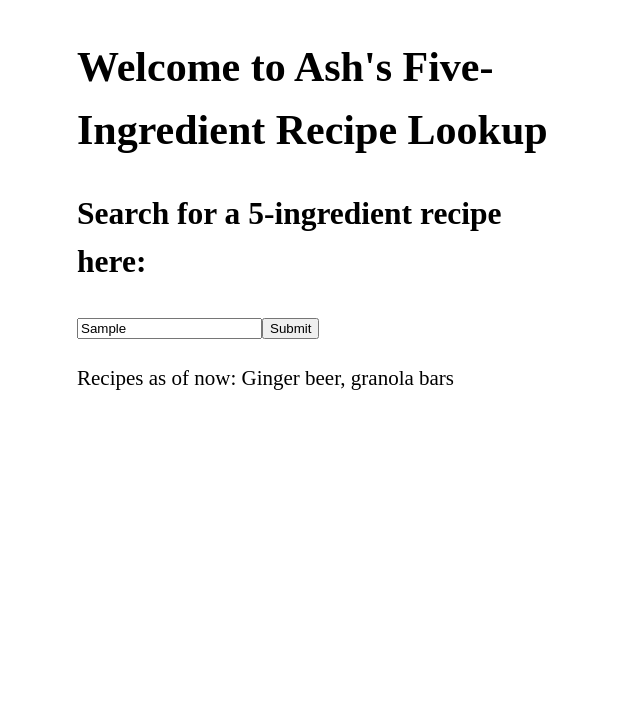
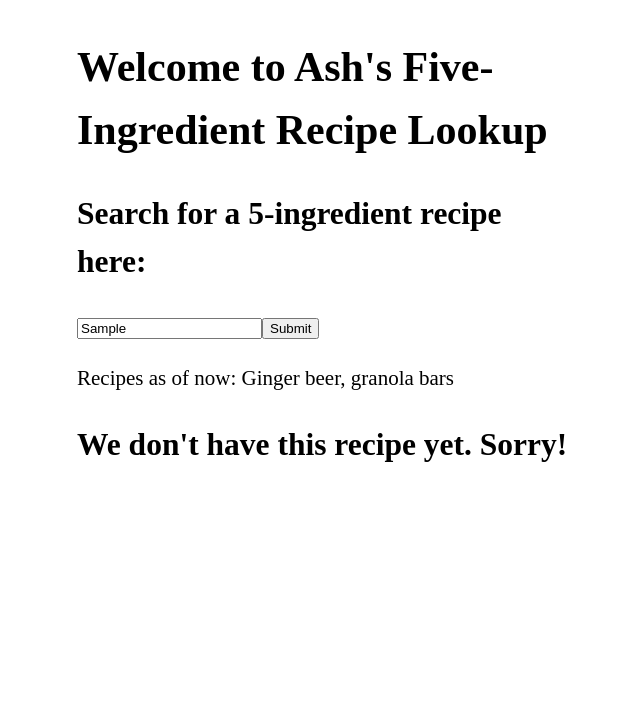
Before and after one commit to AshtarCodes/5-ingredient-recipe-app, a website: page index.html in a window 1280 px wide. Both pictures are taken after typing "Sample" into the empty fields and a click on the button "Submit". Shown: the top 720 px of the page, without its empty margins (313-953 px from the left). Drawn offline with Linux system fonts and the light colour scheme; no server answers.

Commit message:
fixed 404 handling bug in main.js

```diff
--- a/index.html
+++ b/index.html
@@ -16,7 +16,7 @@
                     <h1>Welcome to Ash's Five-Ingredient Recipe Lookup</h1>
                     <div class="row">
                         <h2>Search for a 5-ingredient recipe here:</h2>
-                        <input id='recipeName' type="text" name="" placeholder="Enter recipe name"><button class='submit' type="button" name='button'>Submit</button>
+                        <input id='recipeName' type="text" name="" placeholder="Enter recipe name"><button id='submit' type="button" name='button'>Submit</button>
                         <p>Recipes as of now: Ginger beer, granola bars</p>
                     </div>
                     <div class="row">
--- a/main.js
+++ b/main.js
@@ -1,6 +1,4 @@
 let input = document.querySelector('#recipeName')
-
-document.querySelector('.submit').addEventListener('click', getRecipe)
 
 // Execute a function when the user presses a key on the keyboard
 input.addEventListener("keyup", function(event) {
@@ -13,11 +11,13 @@ input.addEventListener("keyup", function(event) {
     }
 });
 
+document.querySelector('#submit').addEventListener('click', getRecipe)
+
+
 async function getRecipe () {
     let recipeName = document.querySelector('#recipeName').value
     console.log(recipeName);
-    // recipeName = recipeName.split(' ').map((el, i, arr) => { (el !== arr[arr.length-1]) ? el + '%20' : el}).join('');
-    // console.log(recipeName);
+
     try {
         const response = await fetch(`https://ash-recipe-api.herokuapp.com/api/recipes/${recipeName}`)
         const data = await response.json()
@@ -44,12 +44,23 @@ async function getRecipe () {
             } else {
                 document.querySelector('.video-container').classList.add('display-none')
             }
-
-
         }
-
     } catch (error) {
         console.log(error);
+        document.querySelector('.recipe-name').innerText = `We don't have this recipe yet. Sorry!`
+        document.querySelector('.author').innerText = null
+            document.querySelector('.description').innerText = null
+            document.querySelector('.recipe-link').innerText = null
+            document.querySelector('#ingredient-1').innerText = null
+            document.querySelector('#amount-1').innerText = null
+            document.querySelector('#ingredient-2').innerText = null
+            document.querySelector('#amount-2').innerText = null
+            document.querySelector('#ingredient-3').innerText = null
+            document.querySelector('#amount-3').innerText = null
+            document.querySelector('#ingredient-4').innerText = null
+            document.querySelector('#amount-4').innerText = null
+            document.querySelector('#ingredient-5').innerText = null
+            document.querySelector('#amount-5').innerText = null
     }
 
 
```
